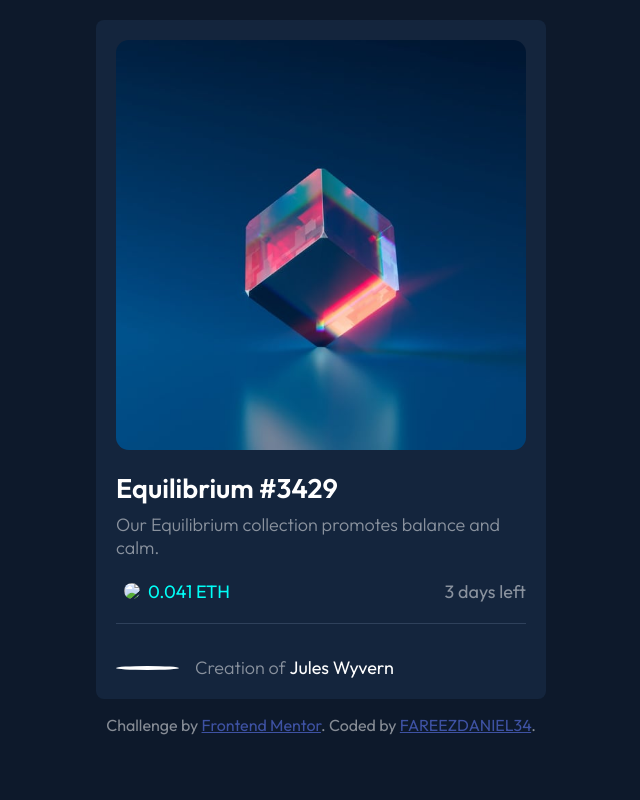
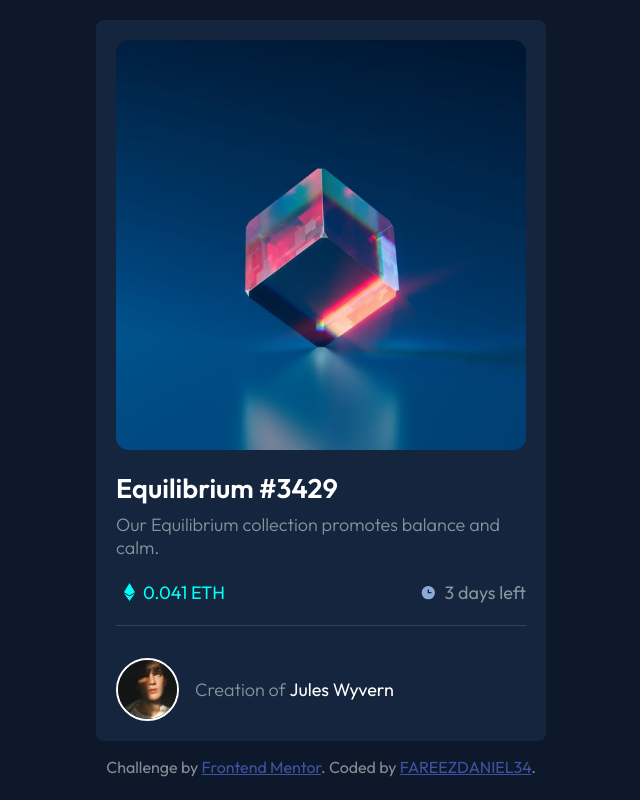
Before and after one commit to fareezdaniel34/nft-preview-card-component-main, a plain HTML site: page index.html in a window 1280 px wide. Shown: the whole page, without its empty margins (319-959 px from the left). Drawn offline with Linux system fonts and the light colour scheme; the site is published under a folder, as on GitHub Pages, so addresses that start at the root find nothing.

Commit message:
FIX IMAGE

```diff
--- a/index.html
+++ b/index.html
@@ -16,7 +16,7 @@
   <article class="main-image">
     <img src="./images/image-equilibrium.jpg"alt=""/>
     <div>
-      <img src="/images/icon-view.svg" alt="">
+      <img src="./images/icon-view.svg" alt="">
     </div>
   </article>
   <article>
@@ -28,13 +28,13 @@
     </p>
 
     <ul>
-      <li><img src="/images/icon-ethereum.svg">0.041 ETH</li>
-      <li><img src="/images/icon-clock.svg" alt="">3 days left</li>
+      <li><img src="./images/icon-ethereum.svg">0.041 ETH</li>
+      <li><img src="./images/icon-clock.svg" alt="">3 days left</li>
     </ul>
   </article>
 
   <article class="avatar">
-    <img src="/images/image-avatar.png" alt="">
+    <img src="./images/image-avatar.png" alt="">
     <p>Creation of <span>Jules Wyvern</span></p>
   </article>
   </div>
```
